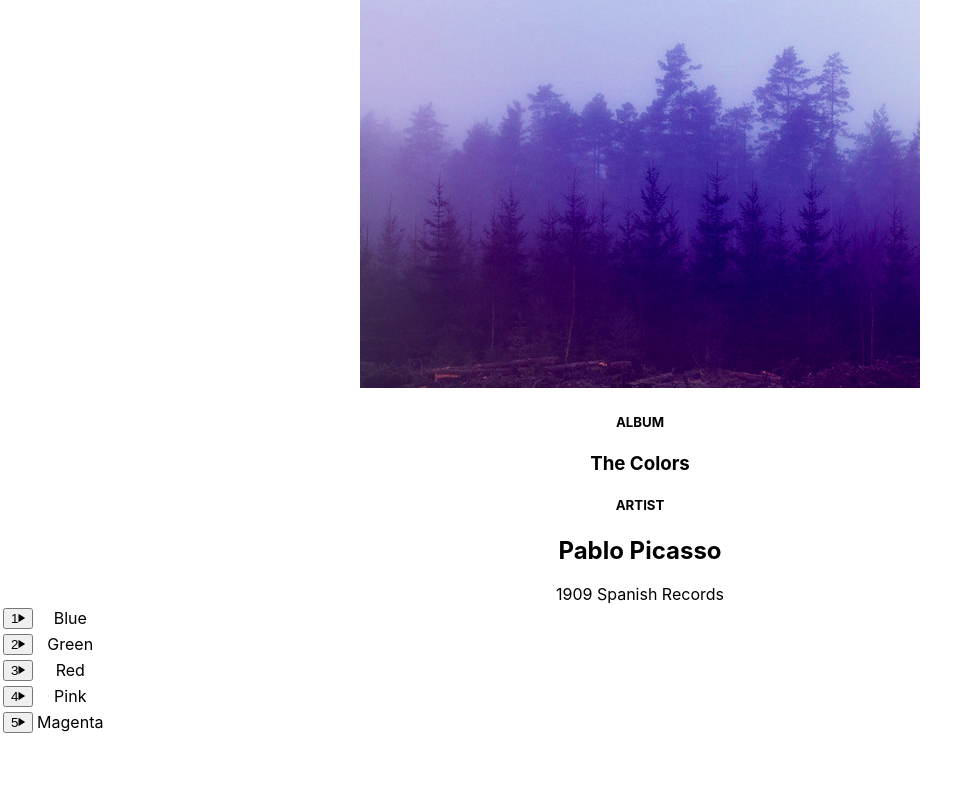
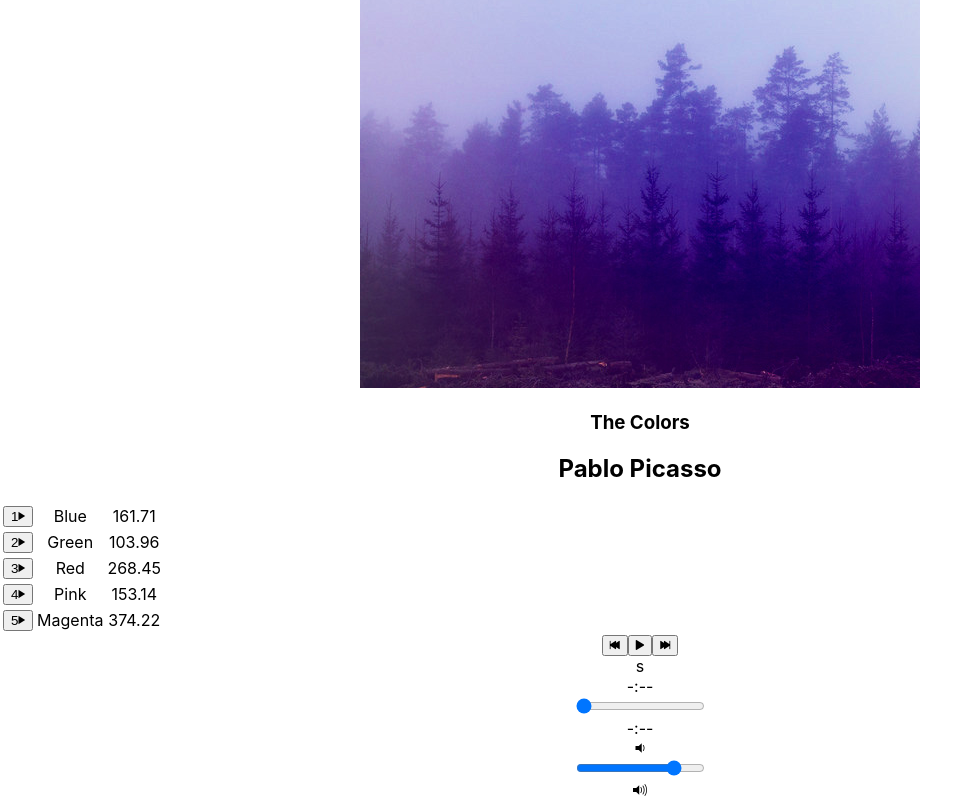
Before and after one commit to nathan45123/bloc-jams-react-2, a React (Create React App) app in the folder bloc/bloc-jams-react/: page /album/the-colors in a window 1280 px wide. Shown: the part 274-1074 px from the top of the page, without its empty margins (0-980 px from the left). Before the commit the page ends 1010 px from the top, so only its background shows below. Built offline with nearby package versions, Linux system fonts and the light colour scheme.

Commit message:
NextCLick

```diff
--- a/bloc/bloc-jams-react/src/components/Album.js
+++ b/bloc/bloc-jams-react/src/components/Album.js
@@ -1,5 +1,6 @@
 import React, { Component } from 'react';
 import albumData from './../data/albums';
+import PlayerBar from './PlayerBar';
 
 class Album extends Component {
   constructor(props) {
@@ -13,6 +14,7 @@
       album: album,
       currentSong: album.songs[0],
       isPlaying: false,
+      duration: album.songs[0].duration
 
     };
 
@@ -53,8 +55,23 @@
     }
   }
 
+  handlePrevClick() {
+     const currentIndex = this.state.album.songs.findIndex(song => this.state.currentSong === song);
+     const newIndex = Math.max(0, currentIndex - 1);
+     const newSong = this.state.album.songs[newIndex];
+     this.setSong(newSong);
+     this.play();
+
+  }
 
 
+ handleNextClick() {
+   const currentIndex = this.state.album.songs.findIndex(song => this.state.currentSong === song);
+   const newIndex = Math.min(currentIndex + 1, this.state.album.songs.length - 1);
+   const newSong = this.state.album.songs[newIndex];
+   this.setSong(newSong);
+   this.play();
+  }
 
 
   mouseEnter(e) {
@@ -92,13 +109,11 @@
    return (
      <section className="album">
        <section id="album-info">
-          <img id="album-cover-art" src={this.state.album.albumCover} alt={this.state.album.title}/>
+         <img id="album-cover-art" src={this.state.album.albumCover} />
          <div className="album-details">
-            <h5>ALBUM</h5>
            <h1 id="album-title">{this.state.album.title}</h1>
-            <h5>ARTIST</h5>
            <h2 className="artist">{this.state.album.artist}</h2>
-            <div id="release-info">{this.state.album.releaseInfo}</div>
+           <div id="release-info">{this.state.album.year} {this.state.album.label}</div>
          </div>
        </section>
        <table id="song-list">
@@ -118,11 +133,19 @@
                   </button>
                 </td>
                 <td className="song-title">{song.title}</td>
+                <td className="song-duration">{song.duration}</td>
 
               </tr>
             )}
           </tbody>
         </table>
+        <PlayerBar
+        isPlaying={this.state.isPlaying}
+        currentSong={this.state.currentSong}
+        handleSongClick={() => this.handleSongClick(this.state.currentSong)}
+        handlePrevClick={() => this.handlePrevClick()}
+        handleNextClick={() => this.handleNextClick()}
+        />
   </section>
    );
  }
--- /dev/null
+++ b/bloc/bloc-jams-react/src/components/PlayerBar.js
@@ -0,0 +1,32 @@
+import React, { Component } from 'react';
+
+class PlayerBar extends Component {
+  render() {
+    return (
+      <section className="player-bar">
+      <section id="buttons">
+       <button id="previous" onClick={this.props.handlePrevClick}>
+         <span className="ion-skip-backward"></span>
+       </button>
+       <button id="play-pause" onClick={this.props.handleSongClick}>
+         <span className={this.props.isPlaying ? 'ion-pause' : 'ion-play'}></span>
+         </button>
+         <button id="next" onClick={this.props.handleNextClick}>
+          <span className="ion-skip-forward"></span>
+          </button>
+          </section>s
+        <section id="time-control">
+         <div className="current-time">-:--</div>
+         <input type="range" className="seek-bar" value="0" />
+         <div className="total-time">-:--</div>
+         </section>
+         <section id="volume-control">
+          <div className="icon ion-volume-low"></div>
+          <input type="range" className="seek-bar" value="80" />
+          <div className="icon ion-volume-high"></div>
+          </section>
+      </section>
+    );
+  }
+}
+export default PlayerBar;
```
Lines whose indentation alone changed are shown as unchanged.
